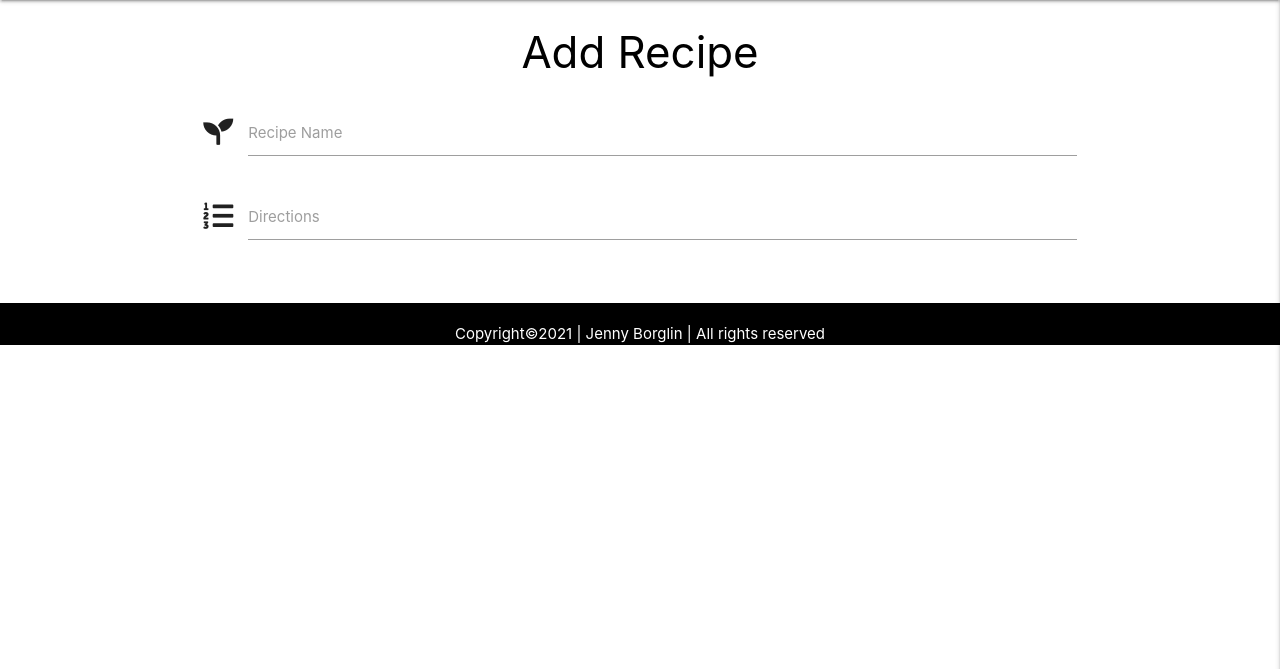
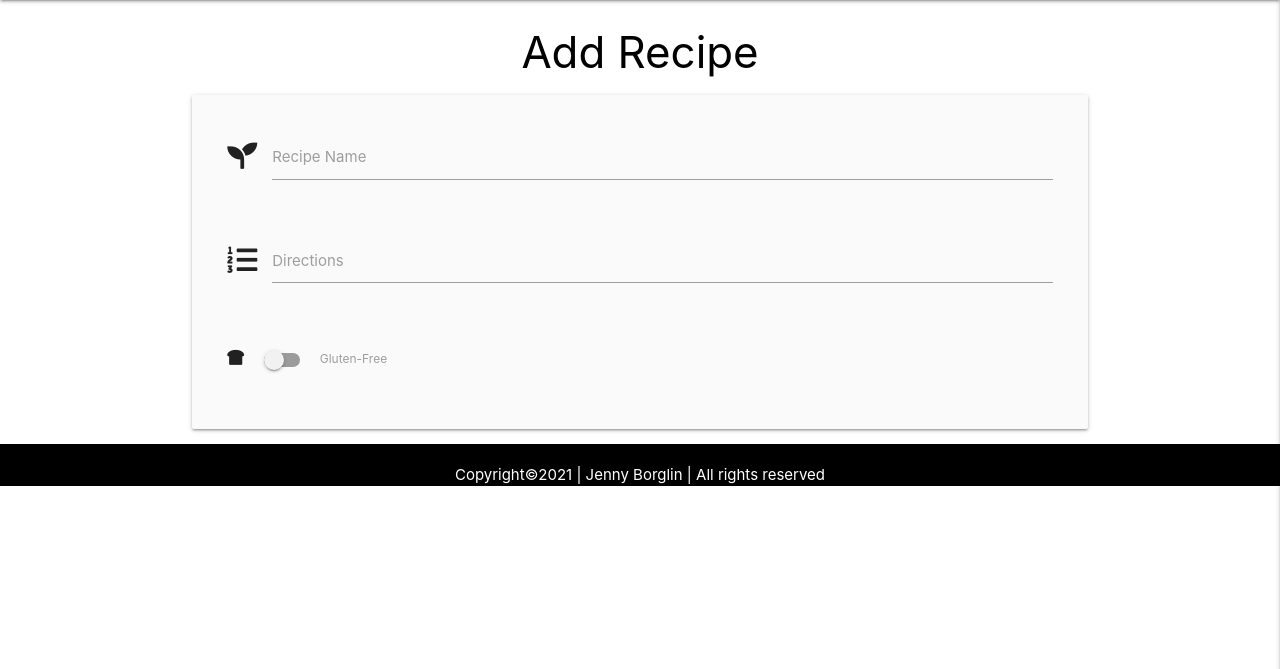
Before and after one commit to jennymalmoe/LazyVegan, a Flask app: page /add_recipe.html in a window 1280 px wide. Shown: the part 64-733 px from the top of the page. Run offline with Flask 2, Linux system fonts and the light colour scheme; some libraries are stand-ins or nearby versions.

Commit message:
Add input fields in Add Recipe form

```diff
--- a/static/css/style.css
+++ b/static/css/style.css
@@ -16,3 +16,11 @@ nav ul li:hover {
 #headline {
     font-family: pacifico;
 }
+
+.switch label input[type=checkbox]:checked+.lever {
+    background-color: #030303;
+}
+
+.switch label input[type=checkbox]:checked+.lever:after {
+    background-color: #1bb441;
+ }
--- a/templates/add_recipe.html
+++ b/templates/add_recipe.html
@@ -3,18 +3,35 @@
 
 <h3 class="black-text center-align">Add Recipe</h3>
 
-<div class="row">
+<div class="row card-panel grey lighten-5">
     <form class="col s12" method="POST" action="">
         <div class="row">
             <div class="input-field col s12">
                 <i class="fas fa-seedling prefix"></i>
-                <input id="icon_prefix" type="text" class="validate">
-                <label for="icon_prefix">Recipe Name</label>
+                  <input id="recipe_name" name="recipe_name" minlenght="5" maxlength="30"
+                      type="text" class="validate" required>
+                <label for="recipe_name">Recipe Name</label>
             </div>
+        </div>
+        <div class="row">
             <div class="input-field col s12">
                 <i class="fas fa-list-ol prefix"></i>
-                <input id="icon_telephone" type="tel" class="validate">
-                <label for="icon_telephone">Directions</label>
+                <textarea id="recipe_directions" name="recipe_directions" minlength="5"
+                    maxlength="200" class="materialize-textarea validate" required></textarea>
+                <label for="recipe_directions">Directions</label>
+            </div>
+        </div>
+        <!-- Switch -->
+        <div class="row">
+            <div class="input-field col s12">
+                <div class="switch">
+                    <i class="fas fa-bread-slice"></i>
+                    <label for="gluten_free">
+                        <input type="checkbox" id="gluten_free" name="gluten_free">
+                            <span class="lever"></span>
+                            Gluten-Free
+                    </label>
+                </div>
             </div>
         </div>
     </form>
```
